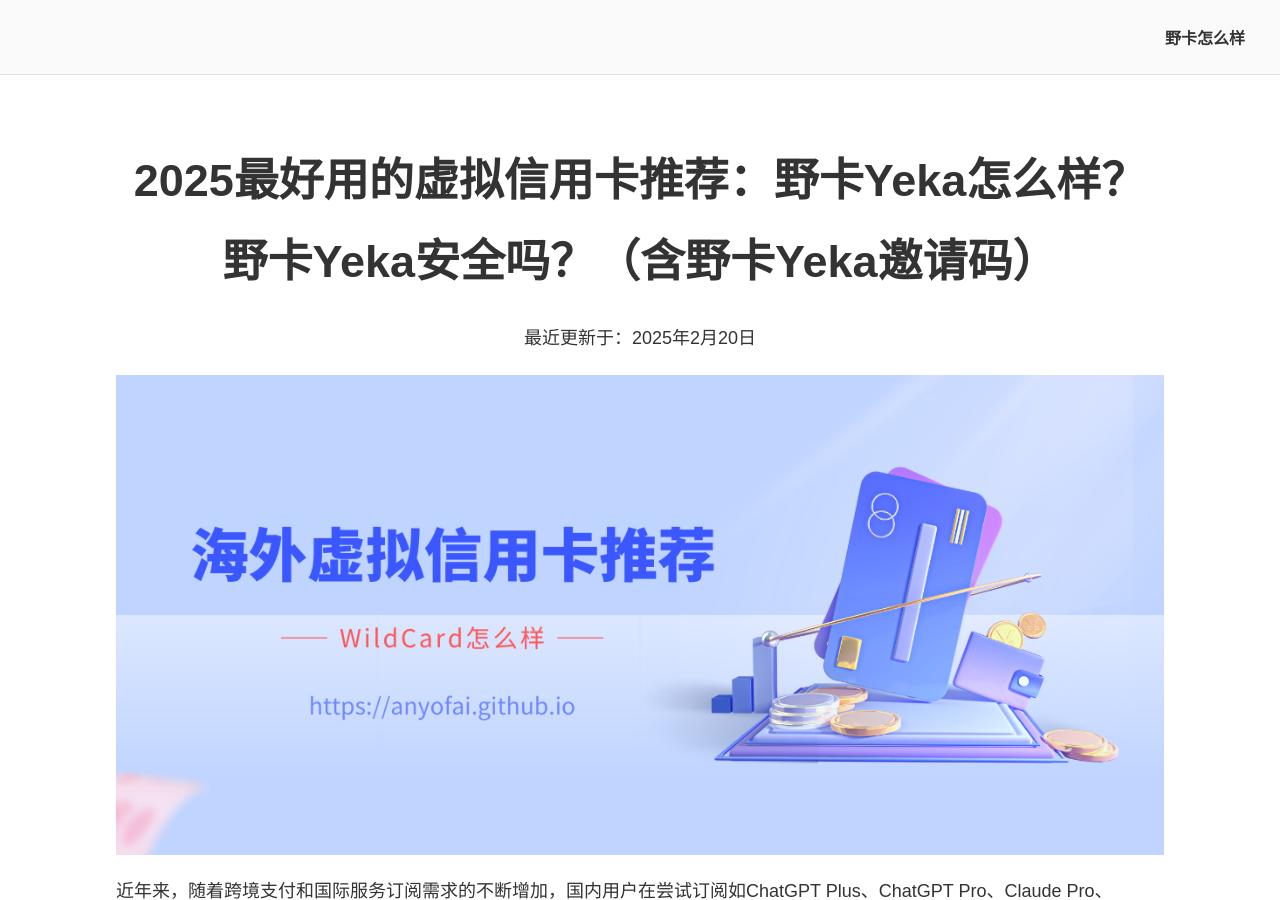
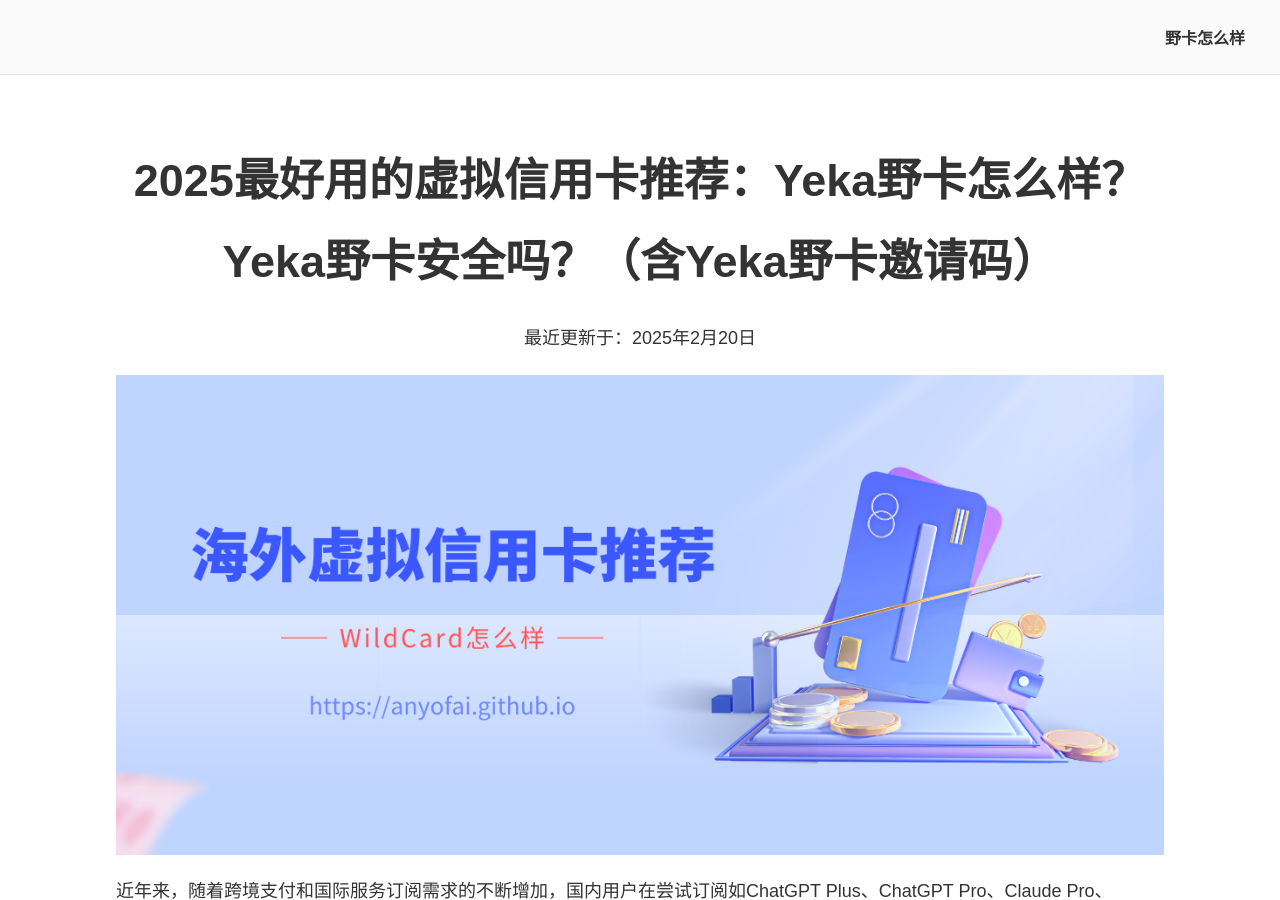
Before and after one commit to anyofai/anyofai.github.io, a Jekyll site: the page built from index.md, in a window 1280 px wide and 900 px high. Built offline with Jekyll 4.4.1, drawn with Linux system fonts in a browser that asks for light colours.

```diff
--- a/index.md
+++ b/index.md
@@ -1,10 +1,10 @@
 ---
 layout: default
-title: 2025最好用的虚拟信用卡推荐：野卡Yeka怎么样？野卡Yeka安全吗？（含野卡Yeka邀请码）
+title: 2025最好用的虚拟信用卡推荐：Yeka野卡怎么样？Yeka野卡安全吗？（含Yeka野卡邀请码）
 description: 本文将详细解答野卡怎么样、野卡安全吗等常见问题，并深入介绍野卡虚拟信用卡能用来干什么以及如何获取野卡虚拟信用卡。文中还提到使用野卡邀请码“ANYOFAI”可享开卡优惠，帮助用户轻松解决跨境支付问题，是国内用户的理想选择。
 ---
 
-# 2025最好用的虚拟信用卡推荐：野卡Yeka怎么样？野卡Yeka安全吗？（含野卡Yeka邀请码）
+# 2025最好用的虚拟信用卡推荐：Yeka野卡怎么样？Yeka野卡安全吗？（含Yeka野卡邀请码）
 
 <p align="center">最近更新于：2025年2月20日</p>
 
```
